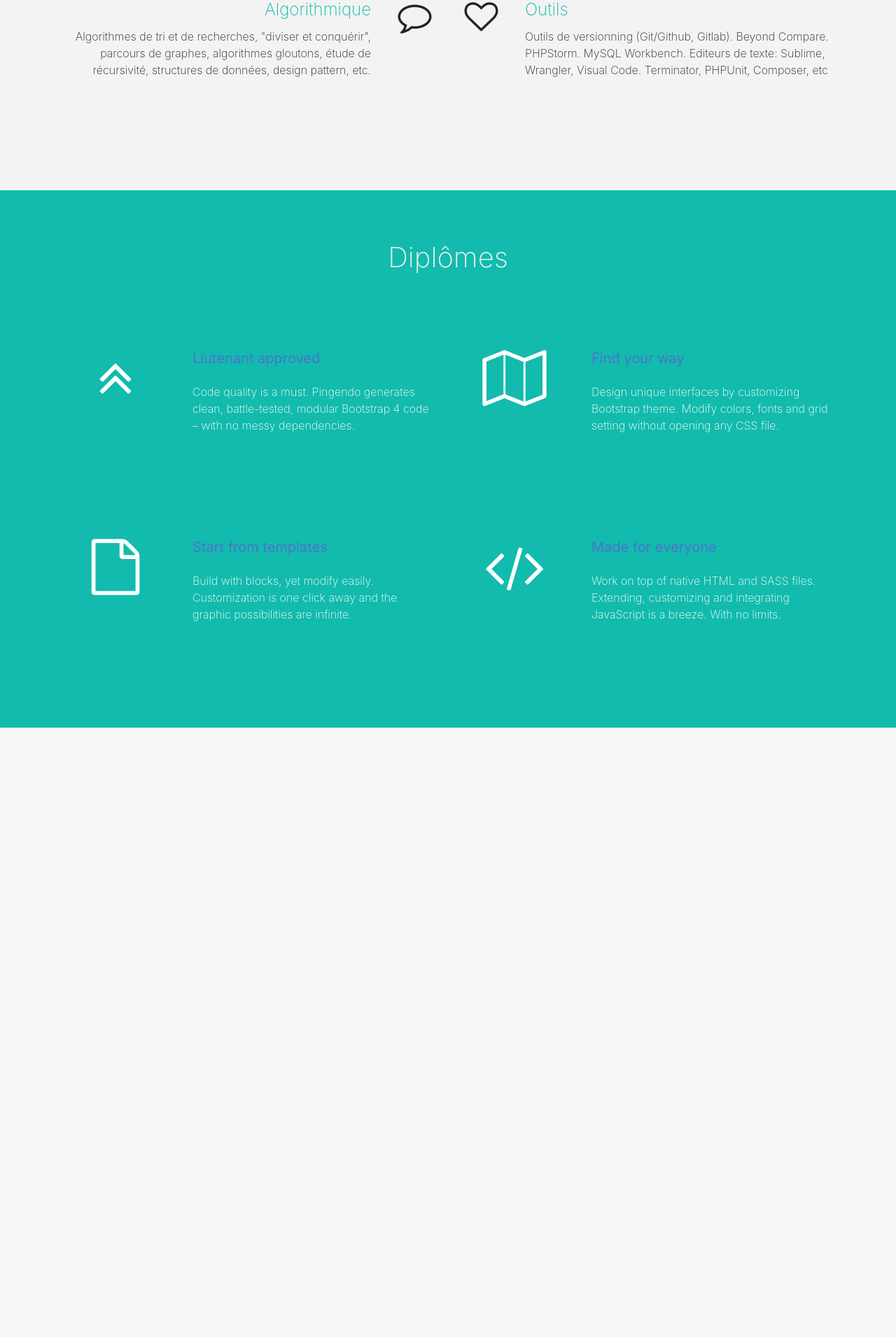
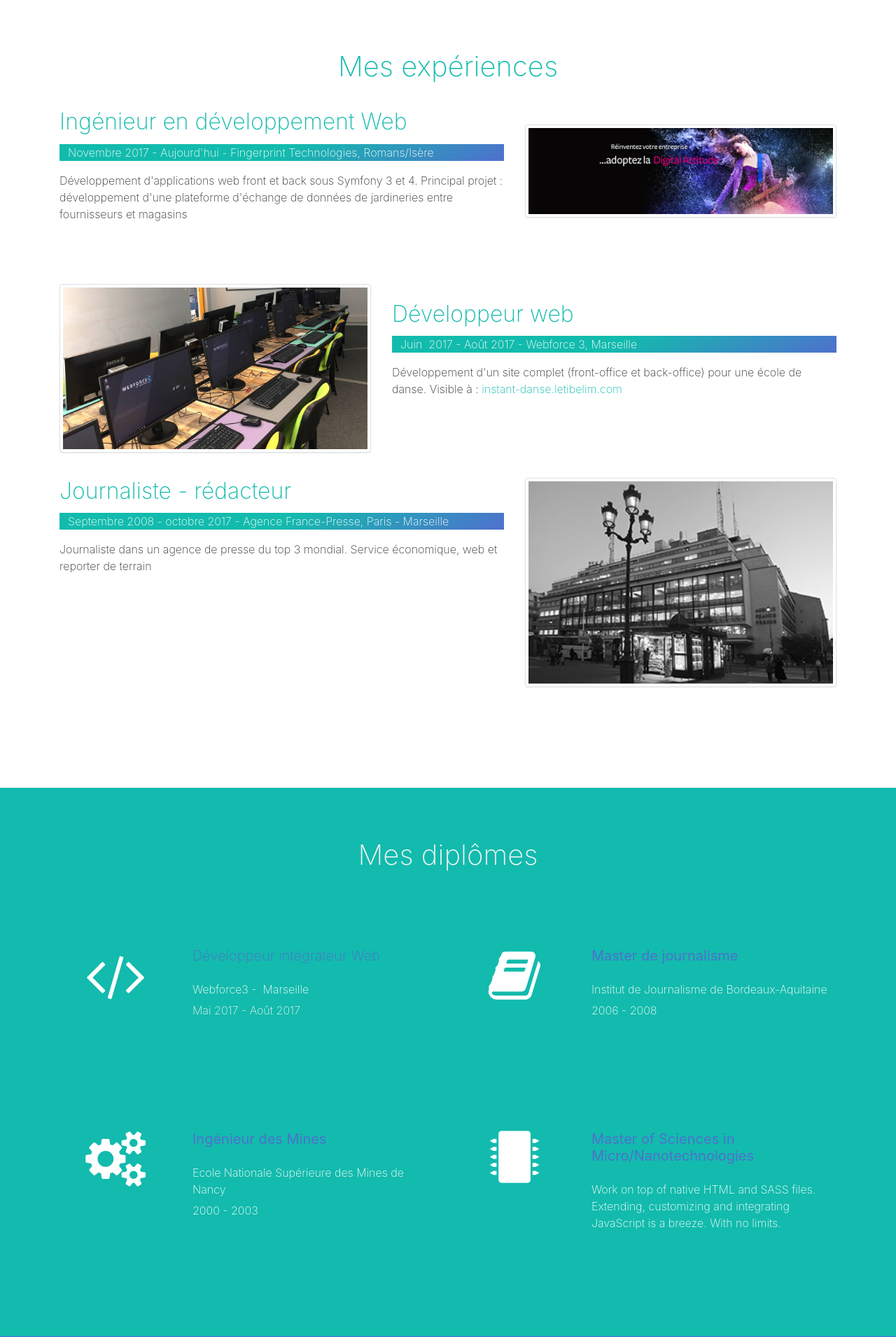
Before and after one commit to letibelim/CV, a PHP site: page /blank.html in a window 1280 px wide. Shown: the part 1680-3591 px from the top of the page at 70% size. Before the commit the page ends 2720 px from the top, so only its background shows below. Run offline with PHP 8.4, Linux system fonts and the light colour scheme; some libraries are stand-ins or nearby versions.

Commit message:
CV completed almost

```diff
--- a/blank.html
+++ b/blank.html
@@ -10,7 +10,7 @@
 <body>
   <nav class="navbar navbar-expand-md bg-secondary navbar-dark">
     <div class="container">
-      <a class="navbar-brand" href="#">CV</a>
+      <a class="navbar-brand" href="#">Thibault LEGRAND</a>
       <button class="navbar-toggler navbar-toggler-right" type="button" data-toggle="collapse" data-target="#navbarSupportedContent">
         <span class="navbar-toggler-icon"></span>
       </button>
@@ -42,17 +42,256 @@
       </div>
     </div>
   </div>
+  <div class="py-5 text-center bg-light text-secondary">
+    <div class="container">
+      <div class="row">
+        <div class="col-md-12" id="competences">
+          <h1 class="pb-3 text-secondary">Mes compétences</h1>
+        </div>
+      </div>
+      <div class="row">
+        <div class="text-right col-md-6">
+          <div class="row my-5">
+            <div class="col-2 order-lg-2 col-2 text-center">
+              <i class="d-block fa fa-code fa-3x"></i>
+            </div>
+            <div class="col-10 text-lg-right text-left order-lg-1">
+              <h4 class="text-primary">Backend
+                <br> </h4>
+              <p>PHP 5.6/7 en POO, Symfony 3 et 4, Bases de données relationnelles (SQL, MySQL), Architecture MVC, Programmation orientée objet, tests unitaires, API REST</p>
+            </div>
+          </div>
+          <div class="row my-5">
+            <div class="col-2 order-lg-2 col-2 text-center">
+              <i class="d-block fa fa-css3 fa-4x"></i>
+            </div>
+            <div class="col-10 text-lg-right text-left order-lg-1">
+              <h4 class="text-primary">Intégration
+                <br> </h4>
+              <p>HTML 5 et CSS 3, Boostrap. Preprocessing (Sass), Moteur de templates Twig</p>
+            </div>
+          </div>
+          <div class="row my-5">
+            <div class="col-2 order-lg-2 col-2 text-center">
+              <i class="d-block fa  fa-cog fa-3x"></i>
+            </div>
+            <div class="col-10 text-lg-right text-left order-lg-1">
+              <h4 class="text-primary">Algorithmique</h4>
+              <p>Algorithmes de tri et de recherches, "diviser et conquérir", parcours de graphes, algorithmes gloutons, étude de récursivité, structures de données, design pattern, etc.
+                <br> </p>
+            </div>
+          </div>
+        </div>
+        <div class="text-left col-md-6">
+          <div class="row my-5">
+            <div class="col-2 text-center">
+              <i class="d-block fa fa-desktop fa-3x"></i>
+            </div>
+            <div class="col-10">
+              <h4 class="text-primary">Front-end</h4>
+              <p>Maîtrise de Javascript natif et JQuery, Ajax, Datatables, notions de framework Javascript (React, Angular). Et Pingendo !
+                <br> </p>
+            </div>
+          </div>
+          <div class="row my-5">
+            <div class="col-2 text-center">
+              <i class="d-block mx-auto fa  fa-terminal fa-3x"></i>
+            </div>
+            <div class="col-10">
+              <h4 class="text-primary">Python</h4>
+              <p>Programmation objet avec Python 2 &amp; 3 - Notions avec les framework web Django et Flask. Pip, Pipenv</p>
+            </div>
+          </div>
+          <div class="row my-5">
+            <div class="col-2 text-center">
+              <i class="d-block fa  fa-wrench fa-3x"></i>
+            </div>
+            <div class="col-10">
+              <h4 class="text-primary">Outils</h4>
+              <p>Outils de versionning (Git/Github, Gitlab). Beyond Compare. PHPStorm. MySQL Workbench. Editeurs de texte: Sublime, Wrangler, Visual Code. Terminator, PHPUnit, Composer, etc
+                <br> </p>
+            </div>
+          </div>
+        </div>
+      </div>
+    </div>
+  </div>
+  <div class="text-center bg-dark" style="background-image: url(&quot;none&quot;);">
+    <div class="container-fluid">
+      <div class="row">
+        <div class="py-5 col-3 col-md-6 bg-dark" style="background-color:#00b2ff">
+          <a href="https://github.com/letibelim" target="_blank">
+            <i class="fa fa-fw fa-github fa-3x text-white"></i>
+          </a>
+        </div>
+        <div class="py-5 col-3 col-md-6 bg-secondary" style="background-color:#C92228">
+          <a href="https://www.linkedin.com/in/thibault-legrand-7a9b5a5/" target="_blank">
+            <i class="fa fa-fw fa-3x text-white fa-linkedin-square"></i>
+          </a>
+        </div>
+      </div>
+    </div>
+  </div>
+  <div class="py-5">
+    <div class="container">
+      <div class="row">
+        <div class="col-md-12" id="competences">
+          <h1 class="pb-3 text-center text-primary">Mes expériences</h1>
+        </div>
+      </div>
+      <div class="row mb-5">
+        <div class="col-md-7">
+          <h2 class="text-primary">Ingénieur en développement Web</h2>
+          <p class="bg-gradient px-2">Novembre 2017 - Aujourd'hui - Fingerprint Technologies, Romans/Isère</p>
+          <p class="">Développement d'applications web front et back sous Symfony 3 et 4. Principal projet : développement d'une plateforme d'échange de données de jardineries entre fournisseurs et magasins</p>
+        </div>
+        <div class="col-md-5 align-self-center">
+          <img class="img-fluid d-block w-100 img-thumbnail" src="web/assets/images/fingerprint.jpg"> </div>
+      </div>
+      <div class="row">
+        <div class="col-md-5">
+          <img class="img-fluid d-block mb-4 w-100 img-thumbnail" src="web/assets/images/webforce3.jpg"> </div>
+        <div class="col-md-7">
+          <h2 class="text-primary pt-3">Développeur web</h2>
+          <p class="bg-gradient px-2">Juin &nbsp;2017 - Août 2017 - Webforce 3, Marseille</p>
+          <p class="" contenteditable="true">Développement d'un site complet (front-office et back-office) pour une école de danse. Visible à :
+            <a href="http://instant-danse.letibelim.com">instant-danse.letibelim.com</a>
+          </p>
+        </div>
+      </div>
+      <div class="row mb-5">
+        <div class="col-md-7">
+          <h2 class="text-primary">Journaliste - rédacteur</h2>
+          <p class="bg-gradient px-2">Septembre 2008 - octobre 2017 - Agence France-Presse, Paris - Marseille</p>
+          <p class="">Journaliste dans un agence de presse du top 3 mondial. Service économique, web et reporter de terrain</p>
+        </div>
+        <div class="col-md-5 align-self-center">
+          <img class="img-fluid d-block w-100 img-thumbnail" src="web/assets/images/AFP.jpg"> </div>
+      </div>
+    </div>
+  </div>
+  <div class="py-5 bg-primary">
+    <div class="container">
+      <div class="row">
+        <div class="col-md-12">
+          <h1 class="pb-3 text-center text-light">Mes diplômes</h1>
+        </div>
+      </div>
+      <div class="row">
+        <div class="py-5 col-md-6">
+          <div class="row">
+            <div class="text-center col-4">
+              <i class="d-block mx-auto fa fa-5x fa-code"></i>
+            </div>
+            <div class="col-8">
+              <h5 class="mb-3 text-secondary">Développeur intégrateur Web</h5>
+              <p class="my-1">Webforce3 - &nbsp;Marseille</p>
+              <p class="text-light">Mai 2017 - Août 2017 </p>
+            </div>
+          </div>
+        </div>
+        <div class="py-5 col-md-6">
+          <div class="row">
+            <div class="text-center col-4">
+              <i class="d-block mx-auto fa fa-5x fa-book"></i>
+            </div>
+            <div class="col-8">
+              <h5 class="mb-3 text-secondary">
+                <b>Master de journalisme</b>
+              </h5>
+              <p class="my-1">Institut de Journalisme de Bordeaux-Aquitaine</p>
+              <p class="my-1" contenteditable="true">2006 - 2008</p>
+            </div>
+          </div>
+        </div>
+      </div>
+      <div class="row">
+        <div class="py-5 col-md-6">
+          <div class="row">
+            <div class="text-center col-4">
+              <i class="d-block mx-auto fa fa-5x fa-cogs"></i>
+            </div>
+            <div class="col-8">
+              <h5 class="mb-3 text-secondary">
+                <b>Ingénieur des Mines</b>
+              </h5>
+              <p class="my-1">Ecole Nationale Supérieure des Mines de Nancy</p>
+              <p class="my-1" contenteditable="true">2000 - 2003</p>
+            </div>
+          </div>
+        </div>
+        <div class="py-5 col-md-6">
+          <div class="row">
+            <div class="text-center col-4">
+              <i class="d-block mx-auto fa fa-5x fa-microchip"></i>
+            </div>
+            <div class="col-8">
+              <h5 class="mb-3 text-secondary">
+                <b>Master of Sciences in Micro/Nanotechnologies</b>
+              </h5>
+              <p class="my-1">Work on top of native HTML and SASS files. Extending, customizing and integrating JavaScript is a breeze. With no limits. </p>
+            </div>
+          </div>
+        </div>
+      </div>
+    </div>
+  </div>
+  <div class="py-5 text-white bg-secondary">
+    <div class="container">
+      <div class="row">
+        <div class="align-self-center p-5 col-md-6">
+          <h2 class="mb-4">Mes passions</h2>
+          <p class="mb-5">Parce que le code n'est pas tout dans la vie, voici mes passions :</p>
+        </div>
+        <div class="col-md-6 p-0">
+          <div class="carousel slide" data-ride="carousel">
+            <div class="carousel-inner" role="listbox">
+              <div class="carousel-item active">
+                <img src="web/assets/images/escalade.jpg" atl="first slide" class="d-block img-fluid w-100">
+                <div class="carousel-caption">
+                  <h3 class="text-info">L'escalade</h3>
+                  <p class="">Plusieurs fois par semaine - dès que je peux !</p>
+                </div>
+              </div>
+              <div class="carousel-item">
+                <img class="d-block img-fluid w-100" src="web/assets/images/polar.jpeg" data-holder-rendered="true">
+                <div class="carousel-caption">
+                  <h3>Romans policiers</h3>
+                  <p>En anglais et en français !</p>
+                </div>
+              </div>
+              <div class="carousel-item">
+                <img class="d-block img-fluid w-100" src="web/assets/images/news.jpeg" data-holder-rendered="true">
+                <div class="carousel-caption text-secondary">
+                  <h3>L'actualité</h3>
+                  <p>Journaliste un jour, journaliste toujours... Je lis la presse tous les jours.</p>
+                </div>
+              </div>
+            </div>
+            <a class="carousel-control-prev" href="#carousel1" role="button" data-slide="prev">
+              <span class="carousel-control-prev-icon"></span>
+              <span class="sr-only">Previous</span>
+            </a>
+            <a class="carousel-control-next" href="#carousel1" role="button" data-slide="next">
+              <span class="carousel-control-next-icon"></span>
+              <span class="sr-only">Next</span>
+            </a>
+          </div>
+        </div>
+      </div>
+    </div>
+  </div>
   <div class="bg-dark text-white">
     <div class="container">
       <div class="row">
         <div class="col-md-4">
           <div class="row">
             <div class="col-md-12">
-              <img class="img-fluid d-block mx-auto py-5" src="https://pingendo.com/assets/photos/wireframe/photo-1.jpg"> </div>
+              <img class="img-fluid d-block mx-auto py-5" src="web/assets/images/Tibo.jpg" width="200px" height="200px"> </div>
           </div>
         </div>
         <div class="col-md-4 py-5">
-          <h2 class="mb-4">Contact</h2>
+          <h2 class="mb-4">Pour me joindre</h2>
           <p>
             <a href="tel:+246 - 542 550 5462" class="text-white">
               <i class="fa d-inline mr-3 text-secondary fa-phone"></i>+</a>33 6 22 76 46 57</p>
@@ -65,7 +304,7 @@
             <br>26000 VALENCE</p>
         </div>
         <div class="col-md-4 py-5">
-          <h2 class="mb-4 text-light">Contactez-moi&nbsp;!</h2>
+          <h2 class="mb-4 text-light">Envoyez-moi un mail !</h2>
           <form>
             <fieldset class="form-group text-white">
               <input type="email" class="form-control" placeholder="Votre email"> </fieldset>
@@ -80,145 +319,6 @@
       </div>
     </div>
   </div>
-  <div class="py-5 text-center bg-light">
-    <div class="container">
-      <div class="row">
-        <div class="col-md-12" id="competences">
-          <h1 class="pb-3 text-secondary">Compétences</h1>
-        </div>
-      </div>
-      <div class="row">
-        <div class="text-right col-md-6">
-          <div class="row my-5">
-            <div class="col-2 order-lg-2 col-2 text-center">
-              <i class="d-block fa fa-columns fa-3x"></i>
-            </div>
-            <div class="col-10 text-lg-right text-left order-lg-1">
-              <h4 class="text-primary">Backend
-                <br> </h4>
-              <p>PHP 5.6/7 en POO, Symfony 3 et 4, Bases de données relationnelles (SQL, MySQL), Architecture MVC, Programmation orientée objet, tests unitaires, API REST</p>
-            </div>
-          </div>
-          <div class="row my-5">
-            <div class="col-2 order-lg-2 col-2 text-center">
-              <i class="d-block fa fa-circle-thin fa-4x"></i>
-            </div>
-            <div class="col-10 text-lg-right text-left order-lg-1">
-              <h4 class="text-primary">Intégration
-                <br> </h4>
-              <p>HTML 5 et CSS 3, Boostrap. Preprocessing (Sass), Moteur de templates Twig</p>
-            </div>
-          </div>
-          <div class="row my-5">
-            <div class="col-2 order-lg-2 col-2 text-center">
-              <i class="d-block fa  fa-comment-o fa-3x"></i>
-            </div>
-            <div class="col-10 text-lg-right text-left order-lg-1">
-              <h4 class="text-primary">Algorithmique</h4>
-              <p>Algorithmes de tri et de recherches, "diviser et conquérir", parcours de graphes, algorithmes gloutons, étude de récursivité, structures de données, design pattern, etc.
-                <br> </p>
-            </div>
-          </div>
-        </div>
-        <div class="text-left col-md-6">
-          <div class="row my-5">
-            <div class="col-2 text-center">
-              <i class="d-block fa fa-battery-empty fa-3x"></i>
-            </div>
-            <div class="col-10">
-              <h4 class="text-primary">Front-end</h4>
-              <p>Maîtrise de Javascript natif et JQuery, Ajax, Datatables, notions de framework Javascript (React, Angular). Et Pingendo !
-                <br> </p>
-            </div>
-          </div>
-          <div class="row my-5">
-            <div class="col-2 text-center">
-              <i class="d-block mx-auto fa  fa-clone fa-3x"></i>
-            </div>
-            <div class="col-10">
-              <h4 class="text-primary">Python</h4>
-              <p>Programmation objet avec Python 2 &amp; 3 - Notions avec les framework web Django et Flask. Pip, Pipenv</p>
-            </div>
-          </div>
-          <div class="row my-5">
-            <div class="col-2 text-center">
-              <i class="d-block fa  fa-heart-o fa-3x"></i>
-            </div>
-            <div class="col-10">
-              <h4 class="text-primary">Outils</h4>
-              <p>Outils de versionning (Git/Github, Gitlab). Beyond Compare. PHPStorm. MySQL Workbench. Editeurs de texte: Sublime, Wrangler, Visual Code. Terminator, PHPUnit, Composer, etc
-                <br> </p>
-            </div>
-          </div>
-        </div>
-      </div>
-    </div>
-  </div>
-  <div class="py-5 bg-primary">
-    <div class="container">
-      <div class="row">
-        <div class="col-md-12">
-          <h1 class="pb-3 text-center text-light">Diplômes</h1>
-        </div>
-      </div>
-      <div class="row">
-        <div class="py-5 col-md-6">
-          <div class="row">
-            <div class="text-center col-4">
-              <i class="d-block mx-auto fa fa-5x fa-angle-double-up"></i>
-            </div>
-            <div class="col-8">
-              <h5 class="mb-3 text-secondary">
-                <b>Liutenant approved</b>
-              </h5>
-              <p class="my-1">Code quality is a must. Pingendo generates clean, battle-tested, modular Bootstrap 4 code – with no messy dependencies. </p>
-            </div>
-          </div>
-        </div>
-        <div class="py-5 col-md-6">
-          <div class="row">
-            <div class="text-center col-4">
-              <i class="d-block mx-auto fa fa-5x fa-map-o"></i>
-            </div>
-            <div class="col-8">
-              <h5 class="mb-3 text-secondary">
-                <b>Find your way</b>
-              </h5>
-              <p class="my-1">Design unique interfaces by customizing Bootstrap theme. Modify colors, fonts and grid setting without opening any CSS file. </p>
-            </div>
-          </div>
-        </div>
-      </div>
-      <div class="row">
-        <div class="py-5 col-md-6">
-          <div class="row">
-            <div class="text-center col-4">
-              <i class="d-block mx-auto fa fa-5x fa-file-o"></i>
-            </div>
-            <div class="col-8">
-              <h5 class="mb-3 text-secondary">
-                <b>Start from templates</b>
-              </h5>
-              <p class="my-1">Build with blocks, yet modify easily. Customization is one click away and the graphic possibilities are infinite. </p>
-            </div>
-          </div>
-        </div>
-        <div class="py-5 col-md-6">
-          <div class="row">
-            <div class="text-center col-4">
-              <i class="d-block mx-auto fa fa-5x fa-code"></i>
-            </div>
-            <div class="col-8">
-              <h5 class="mb-3 text-secondary">
-                <b>Made for everyone</b>
-              </h5>
-              <p class="my-1">Work on top of native HTML and SASS files. Extending, customizing and integrating JavaScript is a breeze. With no limits. </p>
-            </div>
-          </div>
-        </div>
-      </div>
-    </div>
-  </div>
   <script src="https://code.jquery.com/jquery-3.2.1.slim.min.js" integrity="sha384-KJ3o2DKtIkvYIK3UENzmM7KCkRr/rE9/Qpg6aAZGJwFDMVNA/GpGFF93hXpG5KkN" crossorigin="anonymous"></script>
   <script src="https://cdnjs.cloudflare.com/ajax/libs/popper.js/1.12.9/umd/popper.min.js" integrity="sha384-ApNbgh9B+Y1QKtv3Rn7W3mgPxhU9K/ScQsAP7hUibX39j7fakFPskvXusvfa0b4Q" crossorigin="anonymous"></script>
   <script src="https://maxcdn.bootstrapcdn.com/bootstrap/4.0.0/js/bootstrap.min.js" integrity="sha384-JZR6Spejh4U02d8jOt6vLEHfe/JQGiRRSQQxSfFWpi1MquVdAyjUar5+76PVCmYl" crossorigin="anonymous"></script>
--- a/index.php
+++ b/index.php
@@ -1,5 +1,5 @@
 <?php
 
-echo "Test CV";
-
-?>
+error_reporting(E_ALL);
+require_once("src/ajax.php");
+echo "test";
```
Also changed, not shown: src/ajax.php (added, +9 -0 lines), src/.htaccess (added), web/assets/images/AFP.jpg (added), web/assets/images/Tibo.jpg (added), web/assets/images/escalade.jpg (added), web/assets/images/fingerprint.jpg (added), web/assets/images/news.jpeg (added), web/assets/images/polar.jpeg (added), web/assets/images/webforce3.jpg (added), web/assets/test.js (added).
